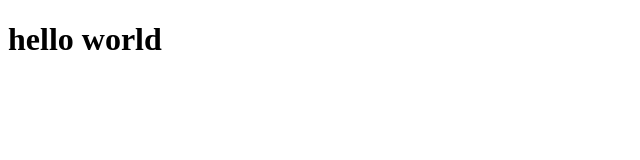
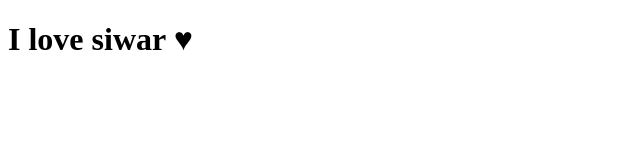
Before and after one commit to iskanderAB/deskTopAppCJSEA, an Electron app: page main.html in a window 900 px wide. Shown: the whole page, without its empty margins (0-640 px from the left). Drawn offline with Linux system fonts and the light colour scheme.

Commit message:
add siwar love and git ignore

```diff
--- a/main.html
+++ b/main.html
@@ -8,7 +8,7 @@
     <title>Document</title>
 </head>
 <body>
-    <h1>hello world</h1>
+    <h1>I love siwar ♥ </h1>
 
     <script src="index.js"></script>
 </body>
```
Also changed, not shown: 2 other files.
